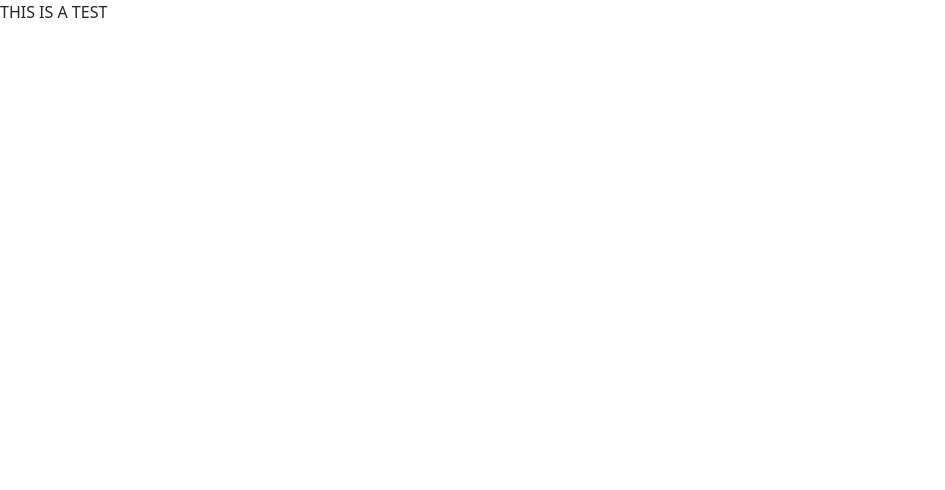
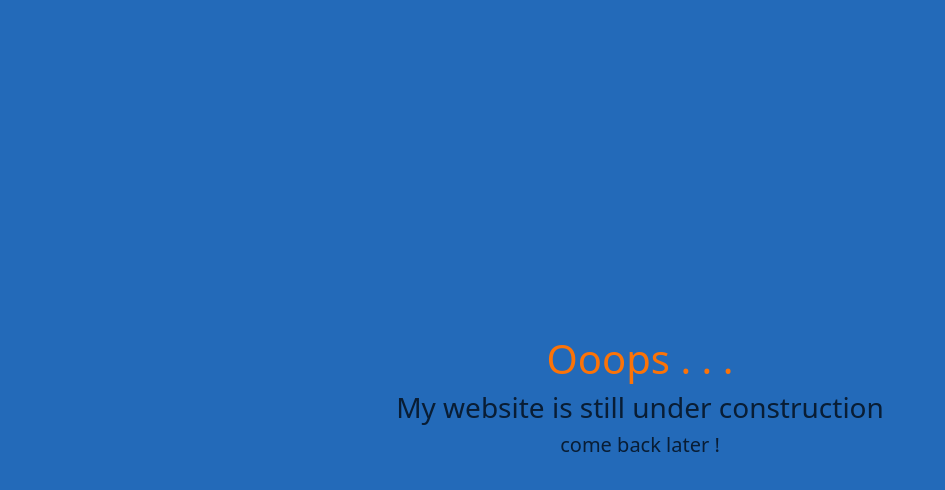
Before and after one commit to KilianVuillaume/KilianVuillaume.github.io, a plain HTML site: page index.html in a window 1280 px wide. Shown: the whole page, without its empty margins (0-945 px from the left). Drawn offline with nearby package versions, Linux system fonts and the light colour scheme.

Commit message:
Restructuration et création d'une page temporaire pour le main

```diff
--- a/index.html
+++ b/index.html
@@ -4,14 +4,22 @@
 
         <link href="https://cdn.jsdelivr.net/npm/bootstrap@5.1.3/dist/css/bootstrap.min.css" rel="stylesheet" integrity="sha384-1BmE4kWBq78iYhFldvKuhfTAU6auU8tT94WrHftjDbrCEXSU1oBoqyl2QvZ6jIW3" crossorigin="anonymous">
         <script src="https://cdn.jsdelivr.net/npm/bootstrap@5.1.3/dist/js/bootstrap.bundle.min.js" integrity="sha384-ka7Sk0Gln4gmtz2MlQnikT1wXgYsOg+OMhuP+IlRH9sENBO0LRn5q+8nbTov4+1p" crossorigin="anonymous"></script>
-        <script src="scripts/pageLoader.js"></script>
-        <link rel="stylesheet" href="palette.css">
+        <script src="res/scripts/pageLoader.js"></script>
+        <link rel="stylesheet" href="res/css/palette.css">
+        <link rel="stylesheet" href="res/css/style.css">
         <meta charset="utf-8">
 
     </head>
 
 
-    <body onload="loadExternalContent()" id="body">
+
+    <body class="bg-plt-main-color-2">
+
+    <div class="position-absolute top-50 start-50 translate-middle">
+        <h1 class="text-center plt-text-color">Ooops . . .</h1>
+        <h3 class="text-center plt-dark-color">My website is still under construction</h3>
+        <h5 class="text-center plt-dark-color">come back later !</h5>
+    </div>
 
     </body>
 
--- /dev/null
+++ b/res/css/style.css
@@ -0,0 +1,9 @@
+
+
+/*general colors*/
+.plt-text-color {color: var(--text-color) !important;}
+.plt-dark-color {color: var(--dark-color) !important;}
+
+/*BG COLORS*/
+.bg-plt-dark-color {background-color: var(--dark-color);}
+.bg-plt-main-color-2 {background-color: var(--main-color2);}
--- a/test.html
+++ /dev/null
@@ -1,3 +0,0 @@
-<div>
-    THIS IS A TEST
-</div>
```
Also changed, not shown: res/css/palette.css (renamed from palette.css), res/scripts/pageLoader.js (renamed from scripts/pageLoader.js).
